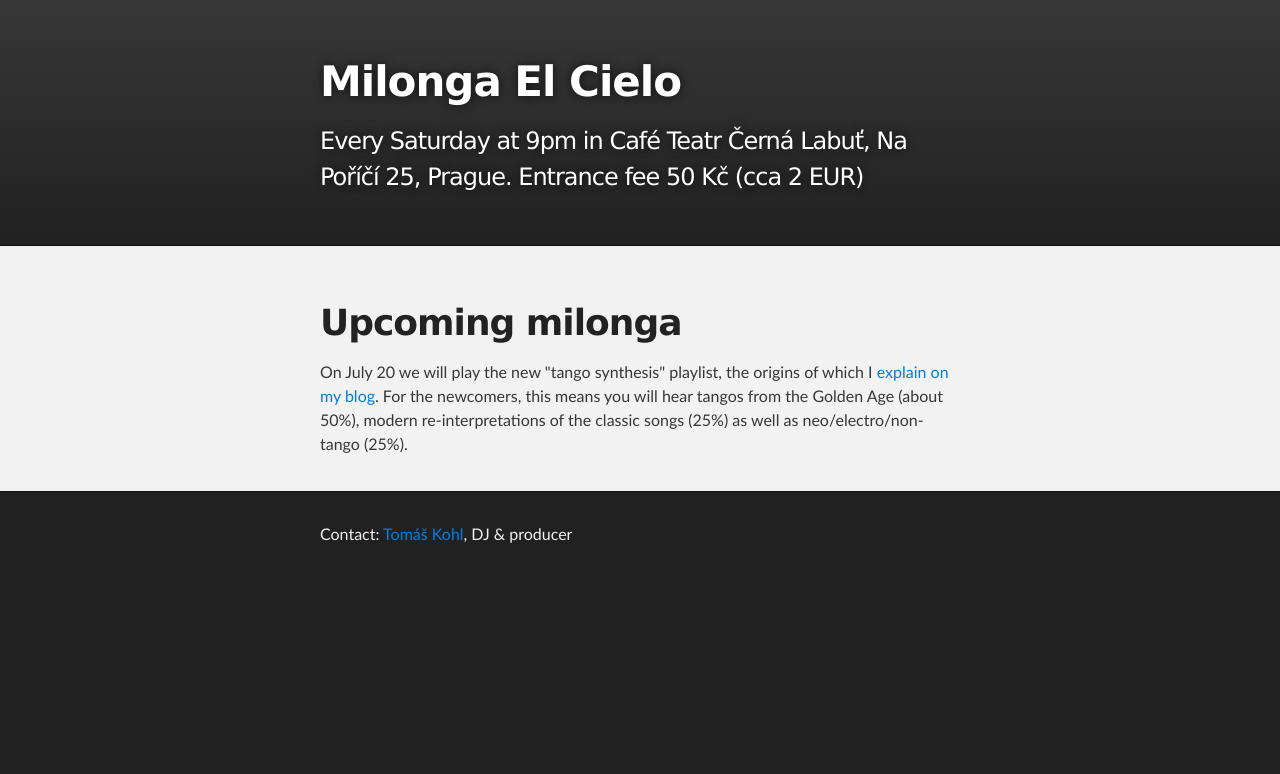
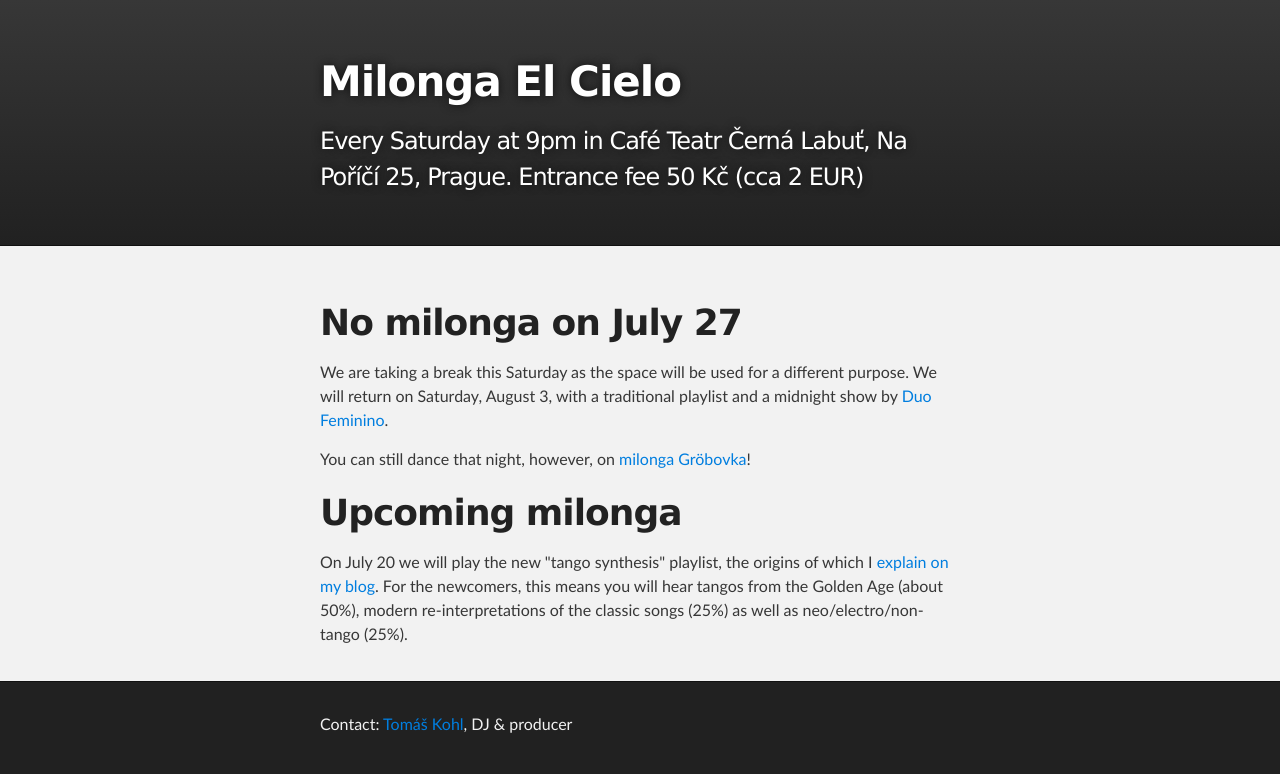
Before and after one commit to teekay/teekay.github.io, a plain HTML site: page index.html in a window 1280 px wide. Drawn offline with Linux system fonts and the light colour scheme.

Commit message:
weekly update

```diff
--- a/index.html
+++ b/index.html
@@ -25,6 +25,10 @@
     <!-- MAIN CONTENT -->
     <div id="main_content_wrap" class="outer">
       <section id="main_content" class="inner">
+      <h1><a name="outage" class="anchor" href="#outage"><span class="octicon octicon-link"></span></a>No milonga on July 27</h1>
+      <p>We are taking a break this Saturday as the space will be used for a different purpose. We will return on Saturday, August 3, with a traditional playlist and a midnight show by <a href="http://www.buenosairestango.cz/cs/akce_cs/workshop-s-elise-amandou">Duo Feminino</a>.</p>
+      <p>You can still dance that night, however, on <a href="http://www.tangoinprague.eu/">milonga Gröbovka</a>!</p>
+
         <h1>
 <a name="upcoming-milonga" class="anchor" href="#upcoming-milonga"><span class="octicon octicon-link"></span></a>Upcoming milonga</h1>
 
```
